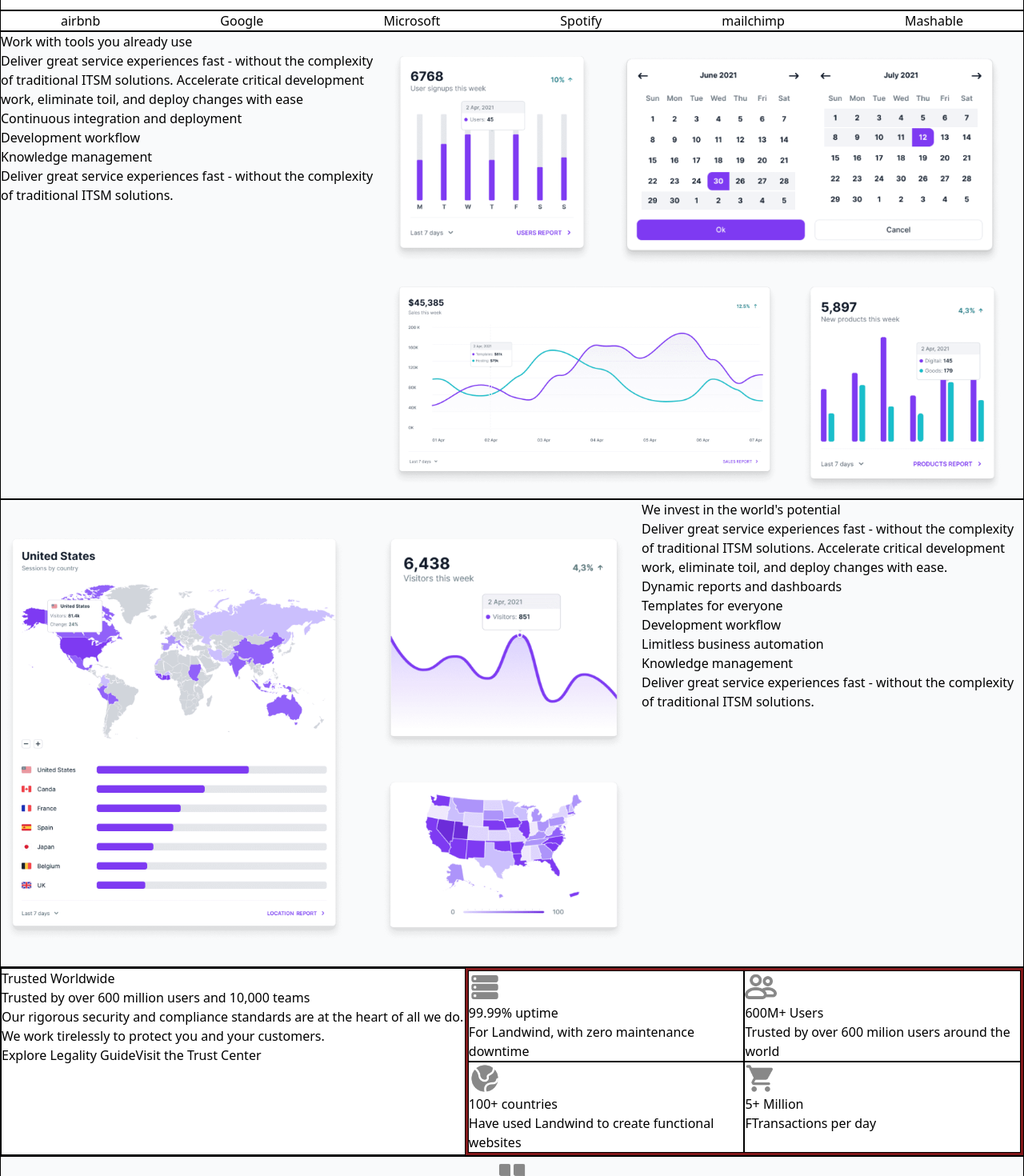
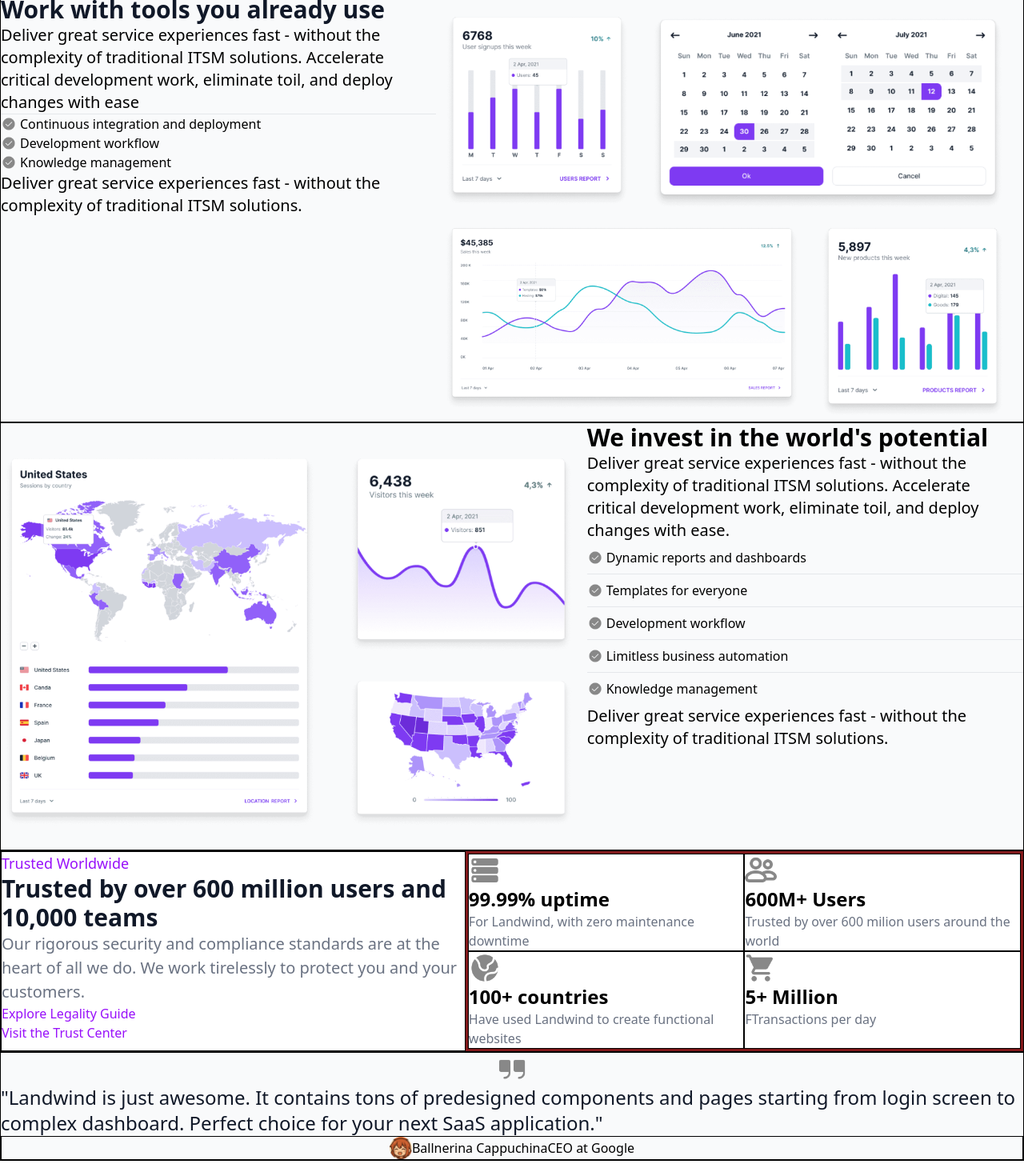
Before and after one commit to Shii108/Landing-Page, a Vue app: page / in a window 1280 px wide. Shown: the part 480-1950 px from the top of the page at 80% size. Built offline with nearby package versions, Linux system fonts and the light colour scheme.

Commit message:
feat(home):font styling is done

```diff
--- a/src/components/Home.vue
+++ b/src/components/Home.vue
@@ -1,19 +1,22 @@
 <template>
   <section id="first-section" class="flex border">
     <div>
-      <h1>Building digital
+      <h1 class="text-6xl font-extrabold">Building digital
         products & brands.</h1>
-      <p>This free and open-source landing page template was built using the utility classes from Tailwind CSS and based
+      <p class="text-xl text-gray-400 font-light">This free and open-source landing page template was built using the
+        utility classes from Tailwind CSS and based
         on the components from the Flowbite Library and the Blocks System.</p>
       <div>
-        <button class="border cursor-pointer">View on Github</button>
-        <button class="border cursor-pointer">Get Figma file</button>
+        <button class="border cursor-pointer text-sm px-5 py-3">View on Github</button>
+        <button class="border cursor-pointer text-sm px-5 py-3">Get Figma file</button>
       </div>
     </div>
     <div>
       <div><img src="/hero.png" alt=""></div>
     </div>
   </section>
+
+
   <section id="second-section">
     <div class="flex justify-around border">
       <h2>airbnb</h2>
@@ -24,73 +27,102 @@
       <h2>Mashable</h2>
     </div>
   </section>
+
+
   <section id="third-section" class="bg-[#F9FAFB]">
     <div class="flex border">
       <div>
-        <h2>Work with tools you already use</h2>
-        <p>Deliver great service experiences fast - without the complexity of traditional ITSM solutions. Accelerate
+        <h2 class="text-3xl font-extrabold text-gray-900">Work with tools you already use</h2>
+        <p class="text-xl font-light">Deliver great service experiences fast - without the complexity of traditional
+          ITSM solutions. Accelerate
           critical development work, eliminate toil, and deploy changes with ease</p>
-        <ul>
-          <li>Continuous integration and deployment</li>
-          <li>Development workflow</li>
-          <li>Knowledge management</li>
+        <ul class="border-t border-gray-200">
+          <li class="flex gap-1 items-center"><span><img src="/checked.png" alt="checkmark"
+                class="w-5 h-5"></span><span>Continuous integration and deployment</span></li>
+          <li class="flex gap-1 items-center"><span><img src="/checked.png" alt="checkmark"
+                class="w-5 h-5"></span><span>Development workflow</span></li>
+          <li class="flex gap-1 items-center"><span><img src="/checked.png" alt="checkmark"
+                class="w-5 h-5"></span><span>Knowledge management</span></li>
         </ul>
-        <p>Deliver great service experiences fast - without the complexity of traditional ITSM solutions.</p>
+        <p class="text-xl font-light">Deliver great service experiences fast - without the complexity of traditional
+          ITSM solutions.</p>
       </div>
       <div><img src="/feature-1.png" alt="analytical graph"></div>
     </div>
     <div class="flex border">
       <div><img src="/feature-2.png" alt="analytical graph"></div>
       <div>
-        <h2>We invest in the world's potential</h2>
-        <p>Deliver great service experiences fast - without the complexity of traditional ITSM solutions. Accelerate
+        <h2 class="text-3xl font-bold">We invest in the world's potential</h2>
+        <p class="font-light text-xl">Deliver great service experiences fast - without the complexity of traditional
+          ITSM solutions. Accelerate
           critical development work, eliminate toil, and deploy changes with ease.</p>
         <ul>
-          <li>Dynamic reports and dashboards</li>
-          <li>Templates for everyone</li>
-          <li>Development workflow</li>
-          <li>Limitless business automation</li>
-          <li>Knowledge management</li>
+          <li class="flex gap-1 items-center border-b border-gray-200 py-2">
+            <span><img src="/checked.png" alt="checkmark" class="w-5 h-5"></span>
+            <span>Dynamic reports and dashboards</span>
+          </li>
+          <li class="flex gap-1 items-center border-b border-gray-200 py-2">
+            <span><img src="/checked.png" alt="checkmark" class="w-5 h-5"></span>
+            <span>Templates for everyone</span>
+          </li>
+          <li class="flex gap-1 items-center border-b border-gray-200 py-2">
+            <span><img src="/checked.png" alt="checkmark" class="w-5 h-5"></span>
+            <span>Development workflow</span>
+          </li>
+          <li class="flex gap-1 items-center border-b border-gray-200 py-2">
+            <span><img src="/checked.png" alt="checkmark" class="w-5 h-5"></span>
+            <span>Limitless business automation</span>
+          </li>
+          <li class="flex gap-1 items-center py-2">
+            <span><img src="/checked.png" alt="checkmark" class="w-5 h-5"></span>
+            <span>Knowledge management</span>
+          </li>
         </ul>
-        <p>Deliver great service experiences fast - without the complexity of traditional ITSM solutions.</p>
+        <p class="font-light text-xl">Deliver great service experiences fast - without the complexity of traditional ITSM solutions.</p>
       </div>
     </div>
   </section>
+
+
   <section id="fourth-section" class="flex border">
     <div class="border flex-1/2">
-      <p>Trusted Worldwide</p>
-      <h2>Trusted by over 600 million users and 10,000 teams</h2>
-      <p>Our rigorous security and compliance standards are at the heart of all we do. We work tirelessly to protect you
+      <p class="font-medium text-lg text-purple-600">Trusted Worldwide</p>
+      <h2 class="text-3xl font-extrabold text-gray-900">Trusted by over 600 million users and 10,000 teams</h2>
+      <p class="text-gray-500 font-light text-[20px]">Our rigorous security and compliance standards are at the heart of
+        all we do. We work tirelessly to protect you
         and your customers.</p>
-      <a href="www.google.com">Explore Legality Guide</a>
-      <a href="www.google.com">Visit the Trust Center</a>
+      <a href="www.google.com" class="font-medium text-purple-600 block">Explore Legality Guide</a>
+      <a href="www.google.com" class="font-medium text-purple-600">Visit the Trust Center</a>
     </div>
     <div class="border-3 border-red-900 grid grid-cols-2 ">
       <div class="border">
         <div><img src="/server.png" alt="server icon" class="w-10 h-10"></div>
-        <h2>99.99% uptime</h2>
-        <p>For Landwind, with zero maintenance downtime</p>
+        <h2 class="font-bold text-2xl">99.99% uptime</h2>
+        <p class="font-light text-gray-500">For Landwind, with zero maintenance downtime</p>
       </div>
       <div class="border">
         <div><img src="/persons.png" alt="two people icon" class="w-10 h-10"></div>
-        <h2>600M+ Users</h2>
-        <p>Trusted by over 600 milion users around the world</p>
+        <h2 class="font-bold text-2xl">600M+ Users</h2>
+        <p class="font-light text-gray-500">Trusted by over 600 milion users around the world</p>
       </div>
       <div class="border">
         <div><img src="/earth.png" alt="earth logo" class="w-10 h-10"></div>
-        <h2>100+ countries</h2>
-        <p>Have used Landwind to create functional websites</p>
+        <h2 class="font-bold text-2xl">100+ countries</h2>
+        <p class="font-light text-gray-500">Have used Landwind to create functional websites</p>
       </div>
       <div class="border">
         <div><img src="/cart.png" alt="shopping cart" class="w-10 h-10"></div>
-        <h2>5+ Million</h2>
-        <p>FTransactions per day</p>
+        <h2 class="font-bold text-2xl">5+ Million</h2>
+        <p class="font-light text-gray-500">FTransactions per day</p>
       </div>
     </div>
   </section>
+
+
   <section id="fifth-section" class="border bg-[#F9FAFB]">
     <div><img src="/PhQuotesFill (1).png" alt="quotes" class="w-10 m-auto"></div>
-    <p>"Landwind is just awesome. It contains tons of predesigned components and pages starting from login screen to
+    <p class="font-medium text-2xl text-gray-900">"Landwind is just awesome. It contains tons of predesigned components
+      and pages starting from login screen to
       complex dashboard. Perfect choice for your next SaaS application."</p>
     <div class="flex justify-center items-center border ">
       <div><img src="/Favicon.png" alt="image of a girl" class="w-7"></div>
--- a/src/components/Nav.vue
+++ b/src/components/Nav.vue
@@ -1,5 +1,5 @@
 <template>
-  <nav class="border flex justify-between p-1">
+  <nav class="border flex justify-between py-2 top-0 sticky z-100 bg-white">
     <div class="flex gap-2 items-center">
       <div class="w-10"><img src="/Favicon.png" alt=""></div>
       <p class="font-semibold text-xl">Cappuccina</p>
```
Also changed, not shown: public/checked.png (added).
